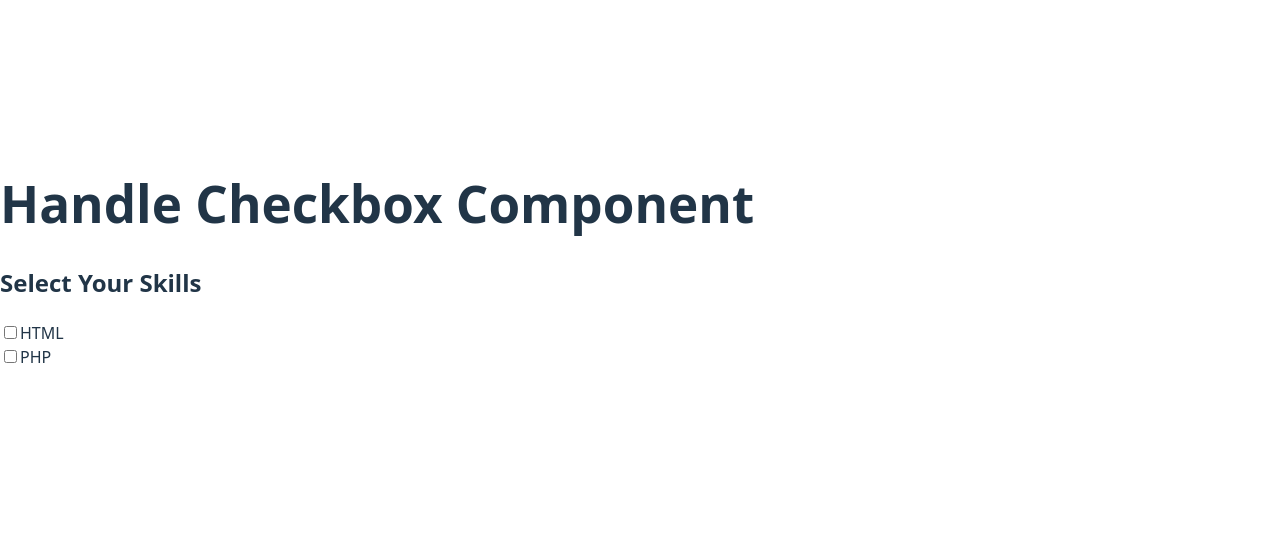
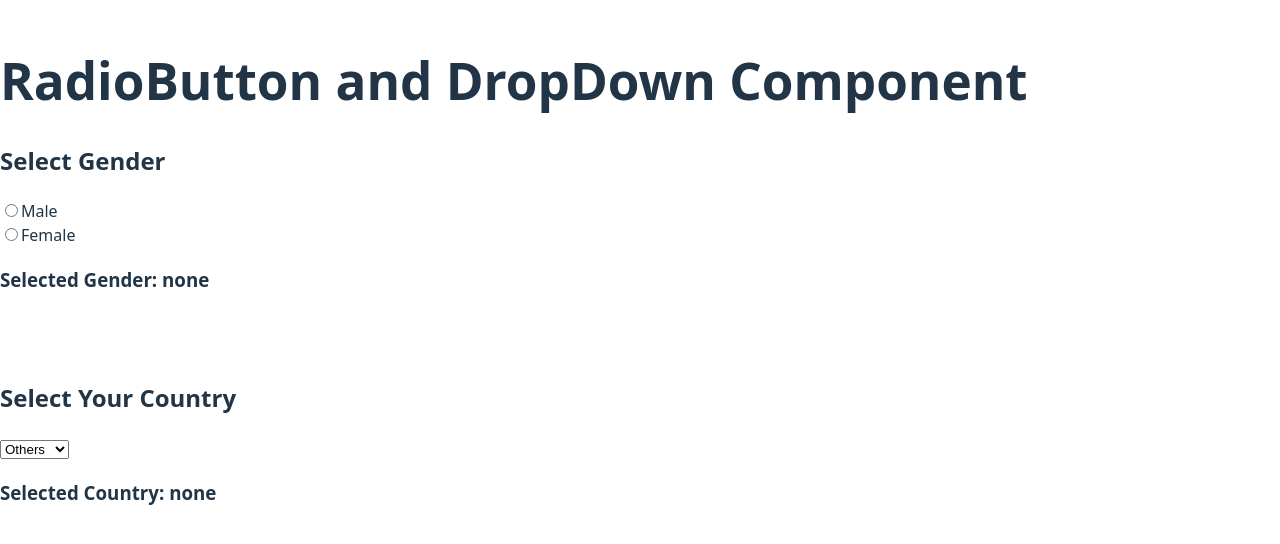
Before and after one commit to atulendrasinghyadav/React-Practice, a React (Vite) app: page / in a window 1280 px wide. Shown: the part 128-672 px from the top of the page. Built offline with nearby package versions, Linux system fonts and the light colour scheme.

Commit message:
Using state for radio buttons and drop down

```diff
--- a/src/App.jsx
+++ b/src/App.jsx
@@ -61,6 +61,7 @@ import Wrapper from "./Wrapper";
 import Input from "./Input"
 import MultipleControlledInput from "./MultipleControlledInput";
 import HandleCheckBox from "./HandleCheckbox";
+import RadioButton from "./RadioButton";
 
 function App(){
   return(
@@ -96,7 +97,9 @@ function App(){
 
       {/* <MultipleControlledInput /> */}
 
-      <HandleCheckBox />
+      {/* <HandleCheckBox /> */}
+
+      <RadioButton />
     </div>
   )
 }
--- /dev/null
+++ b/src/RadioButton.jsx
@@ -0,0 +1,37 @@
+import {useState} from "react"
+function RadioButton(){
+    const[gender,setGender] = useState("none");
+
+    const [country,setCountry] = useState("none");
+    return(
+        <div>
+            <h1>RadioButton and DropDown Component</h1>
+            <h2>Select Gender</h2>
+            <input type="radio" onChange={(event)=>setGender(event.target.value)} value={"Male"} name="gender" id="male" />
+            <label htmlFor="male">Male</label>
+            <br />
+            <input type="radio" onChange={(event)=>setGender(event.target.value)} value={"Female"} name="gender" id="female" />
+            <label htmlFor="female">Female</label>
+            <br />
+            <h3>Selected Gender: {gender}</h3>
+            <br />
+            <br/>
+            {/* Dropdown */}
+
+            <h2>Select Your Country</h2>
+            <select name="country" id="country" onChange={(event)=>setCountry(event.target.value)} defaultValue={"none"}>
+                <option value="others">Others</option>
+                <option value="india">India</option>
+                <option value="usa">USA</option>
+                <option value="canada">Canada</option>
+                <option value="russia">Russia</option>
+                <option value="ukrain">Ukrain</option>
+            </select>
+            <h3>Selected Country: {country}</h3>
+
+
+        </div>
+    )
+}
+
+export default RadioButton;
```
